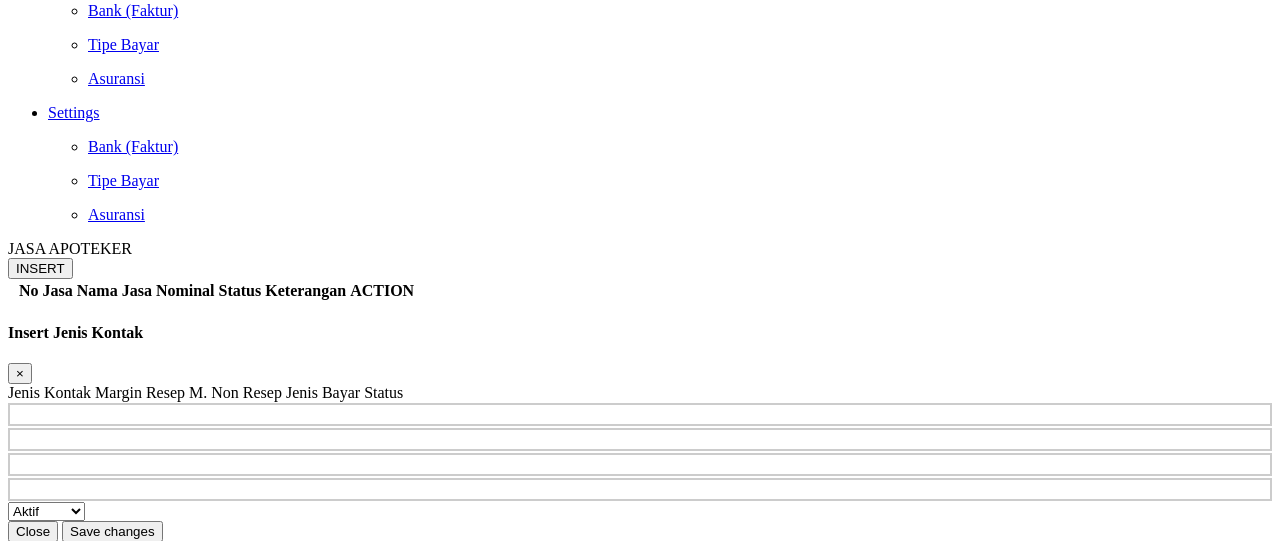
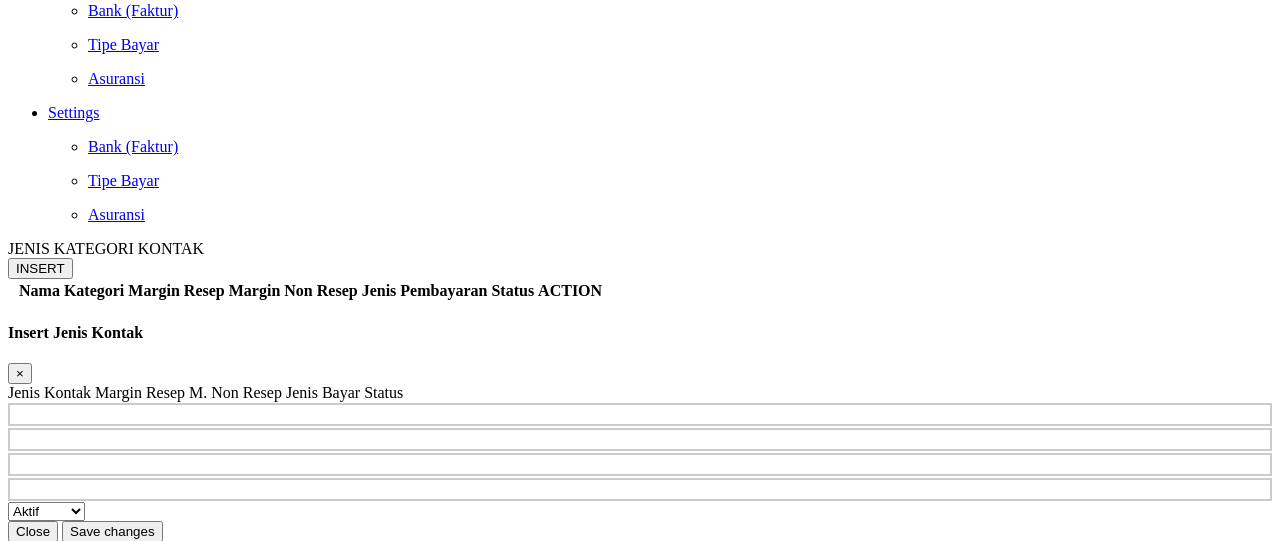
Before and after one commit to gennova/apotik123, a PHP site: the page made by application/views/apoteker.php in a window 1280 px wide. Shown: the part 2366-2907 px from the top of the page. Run offline with PHP 8.4, Linux system fonts and the light colour scheme; the template is opened without the code that fills it, so the values that code supplies are empty; some libraries are stand-ins or nearby versions.

Commit message:
MASA GAK BISA
A

```diff
--- a/application/views/apoteker.php
+++ b/application/views/apoteker.php
@@ -16,7 +16,7 @@ include ('basehome/homeheadnavaside.php');
     <section class="content">
       <div class="row">
         <div class="col-12">
-          JASA APOTEKER
+          JENIS KATEGORI KONTAK
           <!-- /.card -->
           <div class="card">
             <div class="card-header">
@@ -47,15 +47,15 @@ include ('basehome/homeheadnavaside.php');
               <table id="apotekerListing" class="table table-bordered table-striped table-hover" style="line-height: 1px">
                 <thead>
                 <tr>
-                  <th>No Jasa</th>
-                  <th>Nama Jasa</th>
-                  <th>Nominal</th>
+                  <th>Nama Kategori</th>
+                  <th>Margin Resep</th>
+                  <th>Margin Non Resep</th>
+                  <th>Jenis Pembayaran</th>
                   <th>Status</th>
-                  <th>Keterangan</th>
                   <th>ACTION</th>
                 </tr>
                 </thead>
-                <tbody id="listApoteker">
+                <tbody id="listPembeli">
                 </tbody>
               </table>
             </div>
```
Also changed, not shown: asetku/crud_operation.js (+6 -6 lines).
